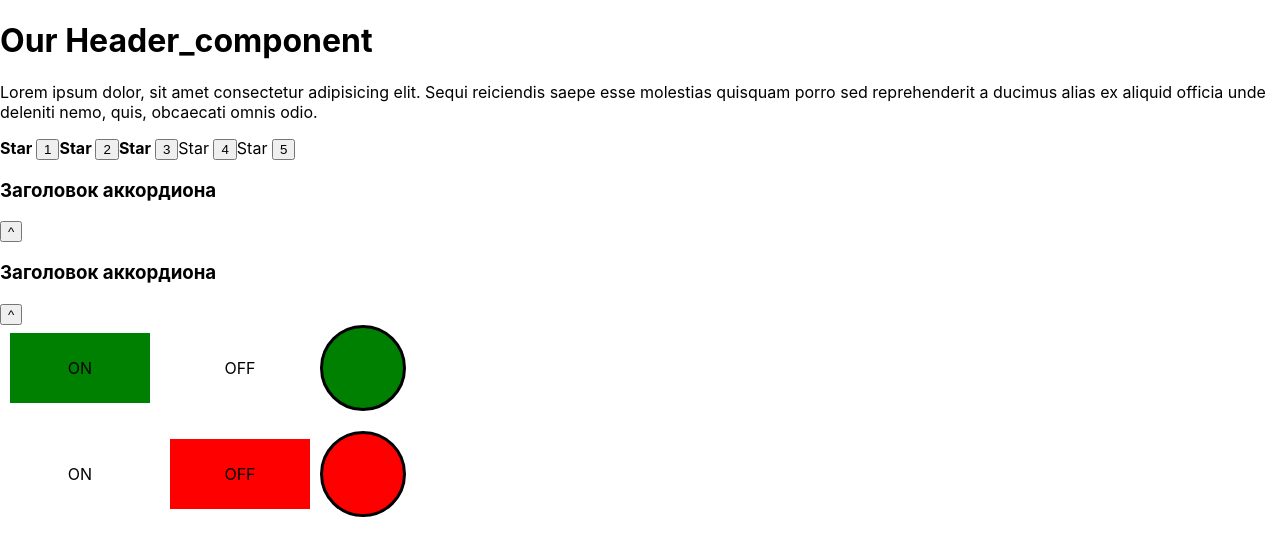
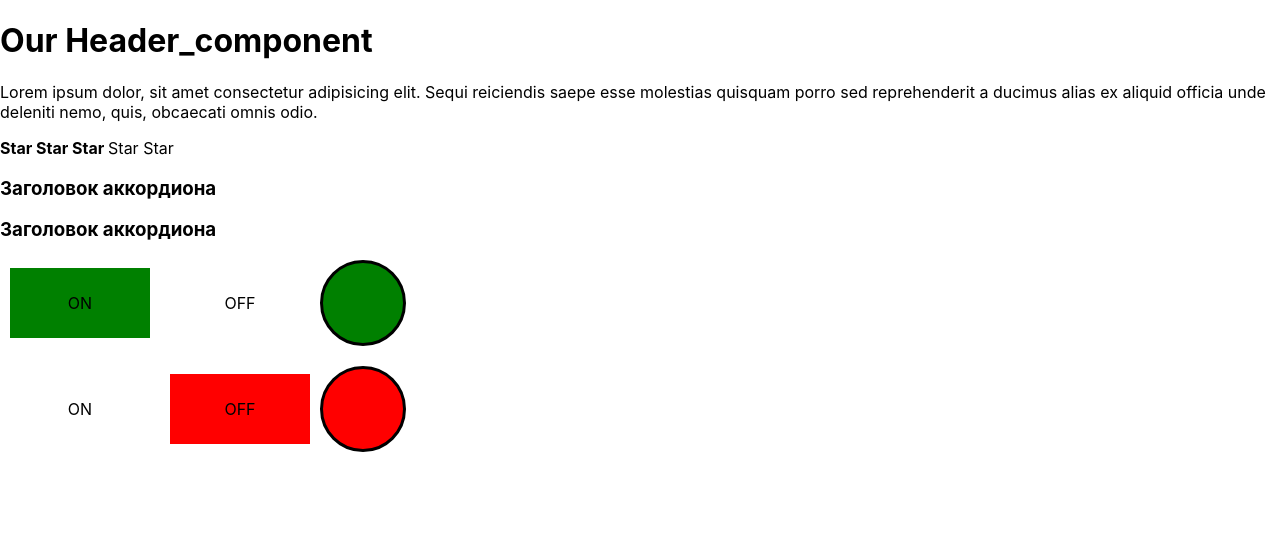
Before and after one commit to shanidesu/educational_react_app, a React (Create React App) app: page / in a window 1280 px wide. Shown: the top 556 px of the page. Built offline with nearby package versions, Linux system fonts and the light colour scheme.

Commit message:
Training callback functions with Rating and Accordion

```diff
--- /dev/null
+++ b/src/react-kabzda (import & export)/components/Accordions/UncontrolledAccordion.module.css
@@ -0,0 +1,3 @@
+.title  {
+  cursor: pointer;
+}
--- a/src/react-kabzda (import & export)/components/Accordions/UncontrolledAccordion.tsx
+++ b/src/react-kabzda (import & export)/components/Accordions/UncontrolledAccordion.tsx
@@ -1,5 +1,5 @@
 import React, {useState} from "react";
-
+import s from './UncontrolledAccordion.module.css'
 type AccordionPropsType = {
   titleValue: string
   collapsed: boolean
@@ -9,9 +9,12 @@ export const UncontrolledAccordion = (props: AccordionPropsType) => {
 
   let [collapsed, setCollapsed] = useState(props.collapsed)
 
+  const collapseList = () => {
+    setCollapsed(!collapsed)
+  }
+
   return <div>
-    <AccordionTitle title = {props.titleValue}/>
-    <button onClick={() => setCollapsed(!collapsed)}>^</button>
+    <AccordionTitle callbackCollapse={collapseList} title = {props.titleValue}/>
     {!collapsed && <AccordionBody/>}
     <div></div>
   </div>
@@ -21,10 +24,11 @@ export const UncontrolledAccordion = (props: AccordionPropsType) => {
 
 type AccordionTitlePropsType = {
   title: string
+  callbackCollapse: () => void
 }
 
 function AccordionTitle(props: AccordionTitlePropsType) {
-  return <h3>{props.title}</h3>
+  return <h3 className={s.title} onClick={props.callbackCollapse}>{props.title}</h3>
 }
 
 
--- /dev/null
+++ b/src/react-kabzda (import & export)/components/Rating/Rating.module.css
@@ -0,0 +1,3 @@
+.star {
+  cursor: pointer;
+}
--- a/src/react-kabzda (import & export)/components/Rating/Rating.tsx
+++ b/src/react-kabzda (import & export)/components/Rating/Rating.tsx
@@ -1,33 +1,41 @@
 import React, {useState} from "react";
+import s from './Rating.module.css'
+type valueType = 0 | 1 | 2 | 3 | 4 | 5
 
 type RatingPropsType = {
-  value: 0 | 1 | 2 | 3 | 4 | 5
+  value: valueType
 }
 
 export const Rating = (props: RatingPropsType) => {
 
   let [grade, setGrade] = useState(props.value)
+
+  const selectRating = (value:valueType) => {setGrade(value)}
+
+
     return (
       <div>
-        <Star selected={grade > 0}/><button onClick={() => setGrade(1)}>1</button>
-        <Star selected={grade > 1}/><button onClick={() => setGrade(2)}>2</button>
-        <Star selected={grade > 2}/><button onClick={() => setGrade(3)}>3</button>
-        <Star selected={grade > 3}/><button onClick={() => setGrade(4)}>4</button>
-        <Star selected={grade > 4}/><button onClick={() => setGrade(5)}>5</button>
+        <Star value={1} callbackRating={selectRating} selected={grade > 0}/>
+        <Star value={2} callbackRating={selectRating} selected={grade > 1}/>
+        <Star value={3} callbackRating={selectRating} selected={grade > 2}/>
+        <Star value={4} callbackRating={selectRating} selected={grade > 3}/>
+        <Star value={5} callbackRating={selectRating} selected={grade > 4}/>
       </div>
     )
 }
 
 type StarPropsType = {
   selected: boolean
+  value: valueType
+  callbackRating: (value:valueType) => void
 }
 
 
 function Star(props: StarPropsType) {
-  if (props.selected) {
-    return <span><b>Star </b></span>
-  } else {
-    return <span>Star </span>
-  }
 
+  const onClickHandler = () => {props.callbackRating(props.value)}
+
+  return props.selected
+    ? <span className={s.star} onClick={onClickHandler}><b>Star </b></span>
+    : <span className={s.star} onClick={onClickHandler}>Star </span>
 }
```
